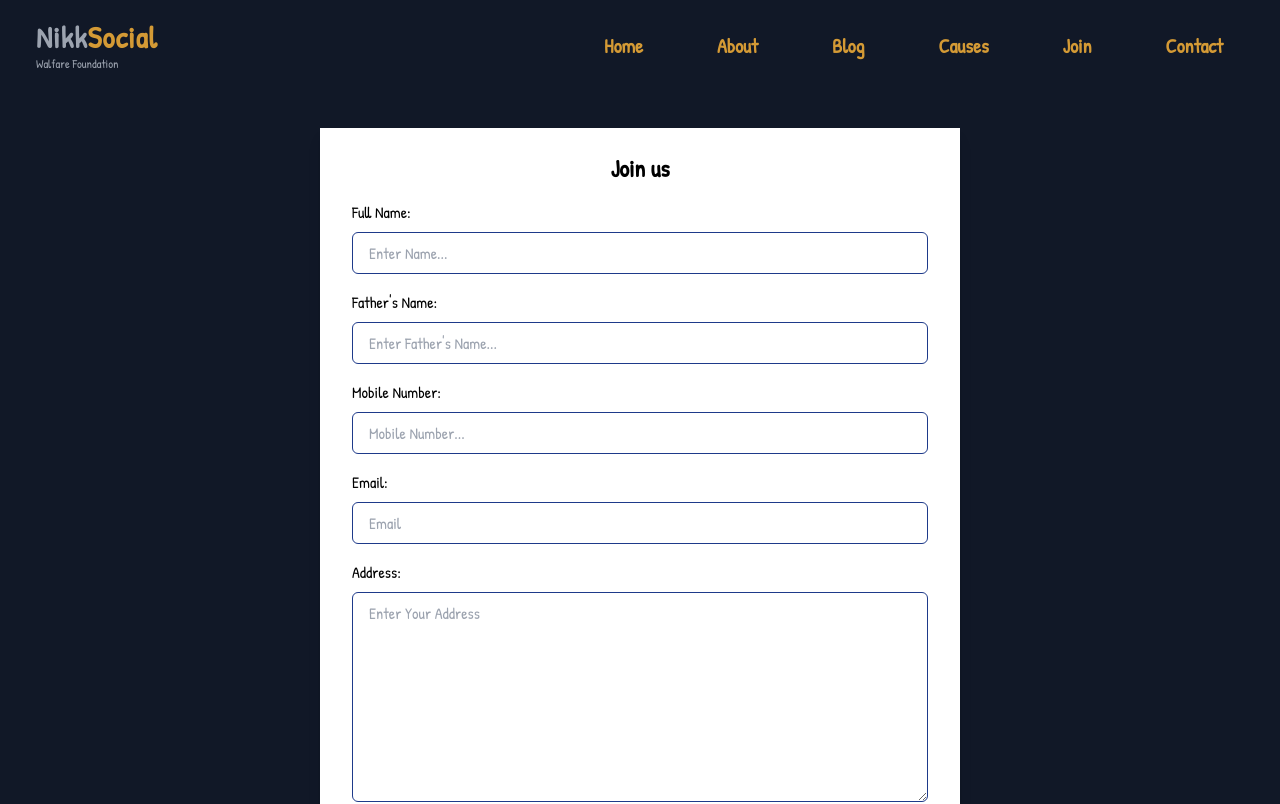
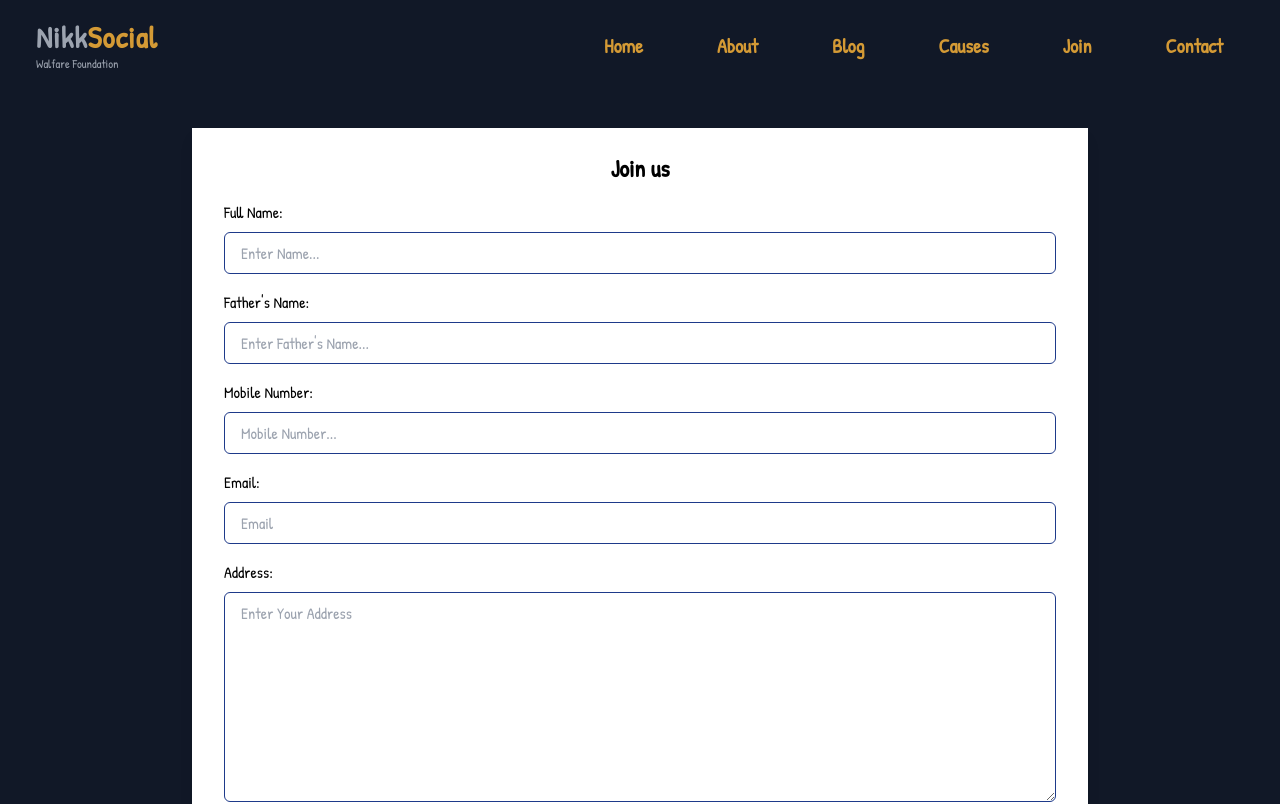
Before and after one commit to SUM-X-0604/nikk-social, a React (Create React App) app: page /registration in a window 1280 px wide. Shown: the top 804 px of the page. Built offline with nearby package versions, Linux system fonts and the light colour scheme.

Commit message:
form fixed

```diff
--- a/src/components/AboutUs.js
+++ b/src/components/AboutUs.js
@@ -81,8 +81,6 @@ const AboutUs = () => {
 
 
                     {/* legal and financial information end */}
-
-
                     <button className='my-4 text-lg text-gray-300 border-2 px-4 rounded-full py-2 font-mono bg-[#0A686E] hover:scale-110 transition duration-200 sm:text-xl sm:px-20 md:text-xl md:px-18'>
                         <Link to='/'>
                             Back to Home
--- a/src/components/Registration.css
+++ /dev/null
@@ -1,46 +0,0 @@
-.container {
-  padding: 16px;
-  background-color: white;
-}
-
-/* Full-width input fields */
-input[type=text], input[type=password] {
-  width: 100%;
-  padding: 15px;
-  margin: 5px 0 22px 0;
-  display: inline-block;
-  border: none;
-  background: #f1f1f1;
-}
-
-input[type=text]:focus, input[type=password]:focus {
-  background-color: #ddd;
-  outline: none;
-}
-
-/* Overwrite default styles of hr */
-hr {
-  border: 1px solid #f1f1f1;
-  margin-bottom: 25px;
-}
-
-/* Set a style for the submit button */
-.registerbtn {
-  background-color: #04AA6D;
-  color: white;
-  padding: 16px 20px;
-  margin: 8px 0;
-  border: none;
-  cursor: pointer;
-  width: 100%;
-  opacity: 0.9;
-}
-
-.registerbtn:hover {
-  opacity: 1;
-}
-
-/* Add a blue text color to links */
-a {
-  color: dodgerblue;
-}
--- a/src/components/Registration.js
+++ b/src/components/Registration.js
@@ -1,5 +1,5 @@
 import React from 'react'
-// import './Registration.css';
+
 
 const Registration = () => {
     return (
@@ -8,7 +8,7 @@ const Registration = () => {
 
                 {/* container */}
                 <div class="flex items-center justify-center py-28">
-                    <div class="w-[50%] m-auto px-8 py-6 mx-4 mt-4 text-left bg-white shadow-lg ">
+                    <div class="w-[100%] sm:w-[70%] md:-[50%] max-w-[1140px] m-auto px-8 py-6 mx-4 mt-4 text-left bg-white shadow-lg ">
                         <h3 class="text-2xl font-bold text-center">Join us</h3>
                         <form action="">
                             <div>
```
